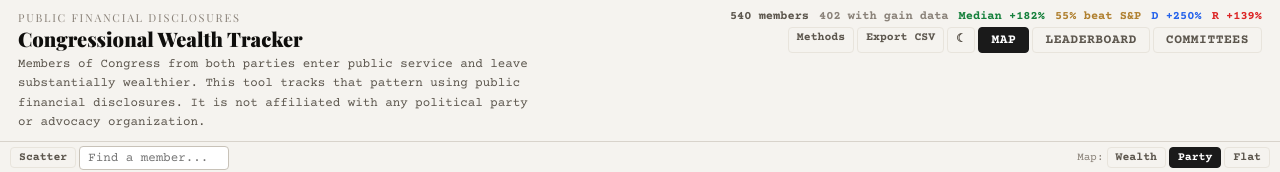
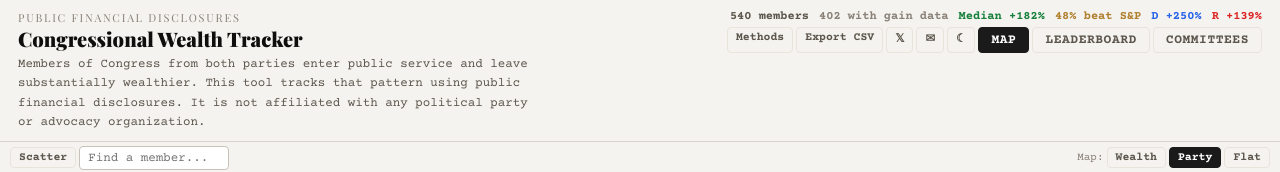
Before and after one commit to wealthincongress/wealthincongress, a React (Vite) app: page / in a window 1280 px wide. Shown: the top 172 px of the page. Built offline with nearby package versions, Linux system fonts and the light colour scheme; no server answers.

Commit message:
add X link, email, og image

```diff
--- a/src/App.jsx
+++ b/src/App.jsx
@@ -865,7 +865,7 @@ export default function App(){
   },[pf,cf,cmf,search,sort,alphaRange]);
 
   const top5=k=>{const base=k==="rich"?[...ME].filter(m=>m.cw>0):[...ME].filter(m=>m.ew>0&&m.yrs>0&&m.ew!==m.cw);return base.sort((a,b)=>k==="bench"?(b.aboveBench||0)-(a.aboveBench||0):k==="rich"?b.cw-a.cw:k==="lowest"?a.pct-b.pct:k==="ann"?(b.ann||0)-(a.ann||0):b.gain-a.gain).slice(0,5);};
-  const stats=useMemo(()=>{const n=ME.length;const real=ME.filter(m=>m.ew!==m.cw&&m.ew>0);const comparable=ME.filter(m=>m.ew>0&&m.ew!==m.cw&&m.cw>0&&m.aboveBench!=null);const med=arr=>{const s=[...arr].sort((a,b)=>a-b);return s.length?s[Math.floor(s.length/2)]:0;};const median=med(real.map(m=>m.pct));const ds=real.filter(m=>m.p==="D"),rs=real.filter(m=>m.p==="R");const abv=comparable.filter(m=>m.aboveBench>0).length;return{n,nReal:real.length,median,medD:med(ds.map(m=>m.pct)),medR:med(rs.map(m=>m.pct)),aboveBenchPct:comparable.length?Math.round(abv/comparable.length*100):0};},[]);
+  const stats=useMemo(()=>{const n=ME.length;const real=ME.filter(m=>m.ew!==m.cw&&m.ew>0);const comparable=ME.filter(m=>m.ew>0&&m.ew!==m.cw&&m.cw>0&&m.aboveBench!=null&&m.yrs>2);const med=arr=>{const s=[...arr].sort((a,b)=>a-b);return s.length?s[Math.floor(s.length/2)]:0;};const median=med(real.map(m=>m.pct));const ds=real.filter(m=>m.p==="D"),rs=real.filter(m=>m.p==="R");const abv=comparable.filter(m=>m.aboveBench>0).length;return{n,nReal:real.length,median,medD:med(ds.map(m=>m.pct)),medR:med(rs.map(m=>m.pct)),aboveBenchPct:comparable.length?Math.round(abv/comparable.length*100):0};},[]);
 
   const tab=a=>({padding:"5px 12px",fontSize:13,fontWeight:700,letterSpacing:".04em",textTransform:"uppercase",cursor:"pointer",borderRadius:4,background:a?t.bgBtnA:"transparent",color:a?t.textOnBtn:t.textBtnI,border:a?`1px solid ${t.bgBtnA}`:`1px solid ${t.borderLt}`,fontFamily:"'Courier Prime',monospace"});
   const fb=a=>({padding:"3px 8px",fontSize:11.5,cursor:"pointer",borderRadius:4,background:a?t.bgBtnA:"transparent",color:a?t.textOnBtn:t.textBtnI,border:`1px solid ${a?t.bgBtnA:t.borderLt}`,fontFamily:"'Courier Prime',monospace",fontWeight:700});
@@ -904,11 +904,14 @@ export default function App(){
             <div style={{display:"flex",gap:3,flexWrap:"wrap"}}>
               {!mob&&<div onClick={()=>setShowMethod(true)} style={{...fb(false),cursor:"pointer"}}>Methods</div>}
               {!mob&&<div onClick={exportCSV} style={{...fb(false),cursor:"pointer"}}>Export CSV</div>}
+              {!mob&&<a href="https://x.com/CongressWealth" target="_blank" rel="noopener" style={{...fb(false),cursor:"pointer",textDecoration:"none",color:t.textBtnI}}>𝕏</a>}
+              {!mob&&<a href="mailto:wealthincongress@proton.me" style={{...fb(false),cursor:"pointer",textDecoration:"none",color:t.textBtnI}}>✉</a>}
               <div onClick={()=>setMode(mode==="dark"?"light":"dark")} style={{...fb(false),cursor:"pointer"}}>{mode==="dark"?"☀":"☾"}</div>
               <div style={tab(view==="map")} onClick={()=>{setView("map");setAlphaRange(null);if(zoomed)zoomOut();}}>Map</div>
               <div style={tab(view==="list")} onClick={()=>setView("list")}>{mob?"List":"Leaderboard"}</div>
               <div style={tab(view==="committees")} onClick={()=>{setView("committees");setAlphaRange(null);}}>{mob?"Cmte":"Committees"}</div>
               {mob&&<div onClick={()=>setShowMethod(true)} style={{...fb(false),cursor:"pointer"}}>?</div>}
+              {mob&&<a href="https://x.com/CongressWealth" target="_blank" rel="noopener" style={{...fb(false),cursor:"pointer",textDecoration:"none",color:t.textBtnI}}>𝕏</a>}
             </div>
           </div>
         </div>
```
